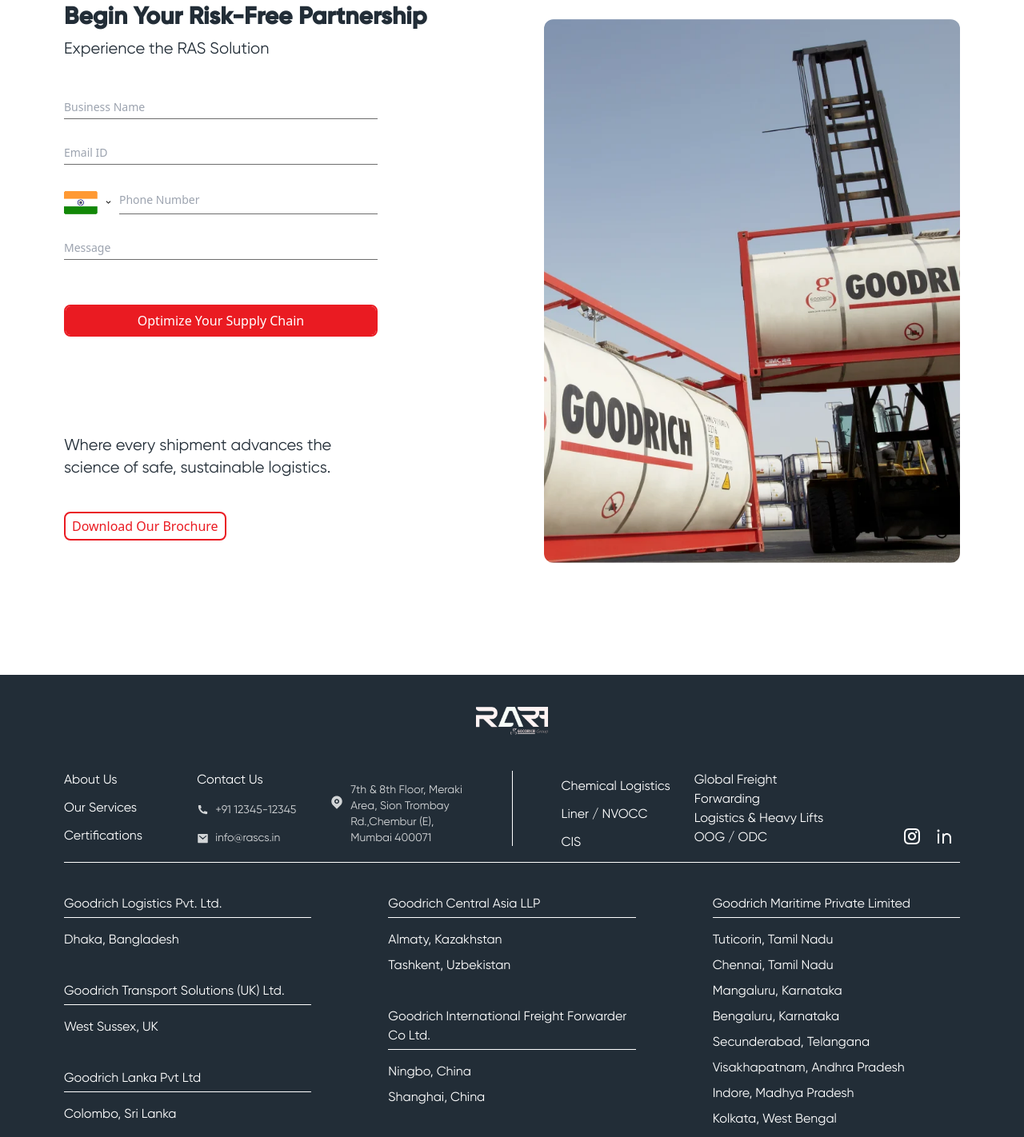
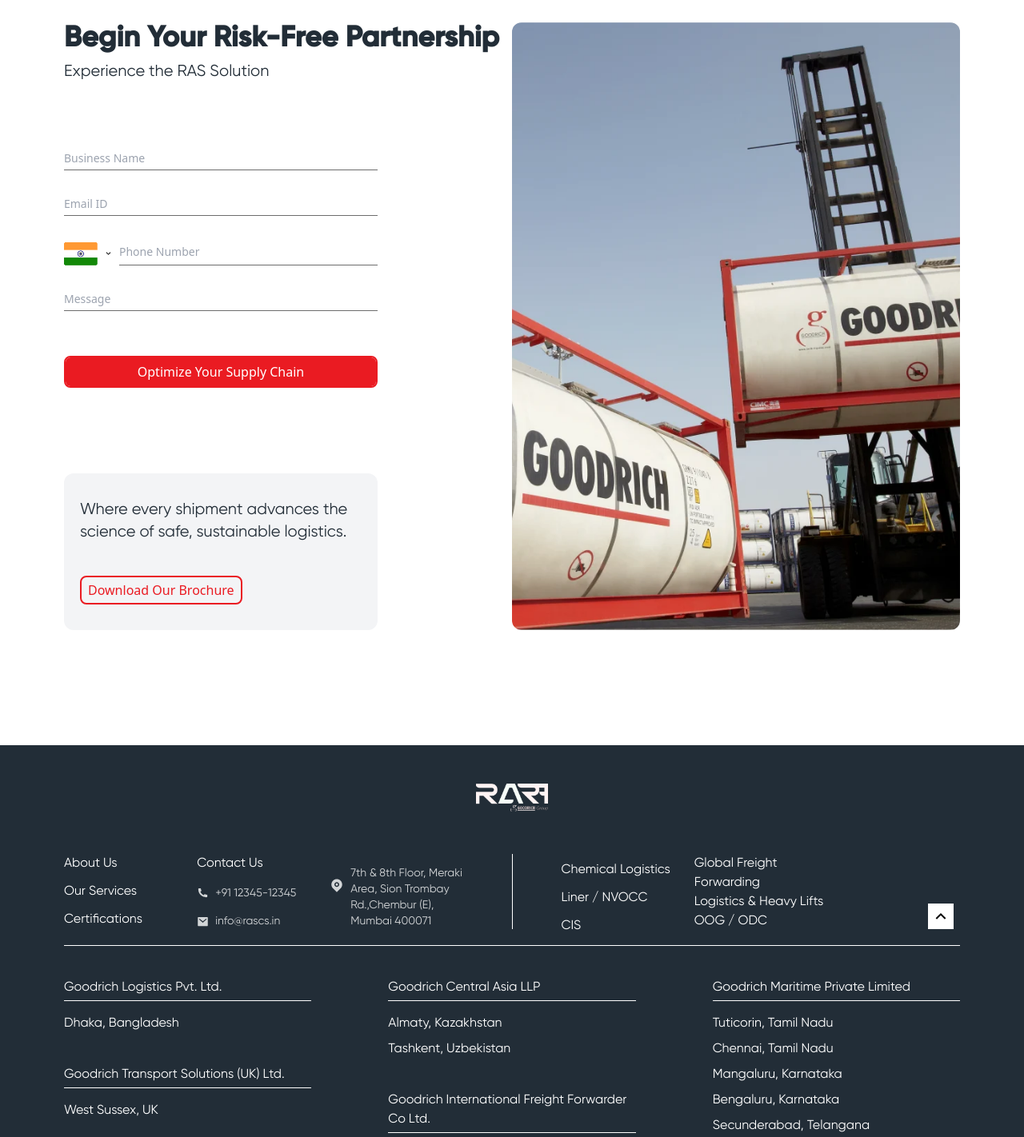
Before and after one commit to sunny-zerror/RAS, a Next.js app: page / in a window 1280 px wide. Shown: the part 5340-6762 px from the top of the page at 80% size. Built offline with nearby package versions, Linux system fonts and the light colour scheme.

Commit message:
new some changes

```diff
--- a/src/components/common/Footer.jsx
+++ b/src/components/common/Footer.jsx
@@ -1,4 +1,4 @@
-import { RiArrowDownSLine, RiInstagramLine, RiLinkedinLine, RiMailFill, RiMapPinFill, RiPhoneFill } from '@remixicon/react'
+import { RiArrowDownSLine, RiArrowUpSLine, RiInstagramLine, RiLinkedinLine, RiMailFill, RiMapPinFill, RiPhoneFill } from '@remixicon/react'
 import React, { useState } from 'react'
 import { motion, AnimatePresence } from 'framer-motion';
 
@@ -107,9 +107,9 @@
 
   return (
     <div>
-      <div className="w-full overflow-x-hidden  bg-[#222D37] md:text-xs  xl:text-base  pad ft">
-        <div className=" pt-5 md:pt-10">
-          <div className="w-full center">
+      <div className="w-full mt-20 overflow-x-hidden  bg-[#222D37] md:text-xs  xl:text-base  pad ft">
+        <div className=" pt-10">
+          <div className="w-full py-2 center">
             <img className='w-[35%] md:w-[8%]' src="/logos/RAS_logo_white.png" alt="" />
           </div>
           <div className="w-full md:h-[17vh]   mt-6 flex flex-col md:flex-row items-center justify-between md:border-b md:border-[#FFFFFF]">
@@ -125,13 +125,17 @@
                   Certifications
                 </a>
               </div>
-              <div className=" :mt-0 md:h-[70%] flex flex-col justify-between">
+              <div className=" border-b  md:border-none pb-2 md:pb-0 border-gray-500 md:h-[70%] flex flex-col justify-between">
                 <p className='max-[640px]:hidden'>Contact Us</p>
                 <p className=' text-xs xl:text-sm flex items-center opacity-80 font-semibold md:font-normal gap-2 mt-2 md:mt-0 '> <RiPhoneFill size={15} /> +91 12345-12345</p>
-                <p className=' text-xs xl:text-sm flex items-center opacity-80 font-semibold md:font-normal gap-2 my-2 md:my-0 '> <RiMailFill size={15} /> info@rascs.in</p>
+                <p className=' text-xs xl:text-sm flex items-center opacity-80 font-semibold md:font-normal gap-2 mt-2 md:my-0 '> <RiMailFill size={15} /> info@rascs.in</p>
+                <p className=' min-[640px]:hidden  text-xs xl:text-sm flex items-center opacity-80 font-semibold md:font-normal gap-2 my-2 md:my-0 '>
+                <RiMapPinFill size={18} className='  ' />
+                  7th & 8th Floor, Meraki Area, Sion Trombay Rd.,Chembur (E), Mumbai 400071
+                </p>
               </div>
 
-              <div className=" border-b md:border-none pb-5 md:pb-0 border-gray-500 w-full md:h-[70%] flex items-end opacity-80 font-semibold md:font-normal gap-2 mb-5 md:mb-0  text-xs xl:text-sm md:leading-tight">
+              <div className=" border-b max-[640px]:hidden md:border-none pb-5 md:pb-0 border-gray-500 w-full md:h-[70%] flex items-end opacity-80 font-semibold md:font-normal gap-2 mb-5 md:mb-0  text-xs xl:text-sm md:leading-tight">
                 <div className="shrink-0 h-full text-white flex items-center  ">
                   <RiMapPinFill size={18} className='translate-y-[-8px]' />
                 </div>
@@ -141,9 +145,9 @@
               </div>
 
             </div>
-            <div className="w-[.5px] bg-[#FFFFFF] h-[70%] max-[600px]:hidden"></div>
-            <div className="w-full md:w-[49.5%] h-full grid grid-cols-1 md:grid-cols-3  items-center  md:pl-5 lg:pl-14">
-            <div className=" md:h-[70%] min-[640px]:hidden flex flex-col  justify-between ">
+            <div className="   w-[.5px] bg-[#FFFFFF] h-[70%] max-[600px]:hidden"></div>
+            <div className="  mt-5 md:mt-0 w-full md:w-[49.5%] h-full grid grid-cols-1 md:grid-cols-3  items-center  md:pl-5 lg:pl-14">
+              <div className=" md:h-[70%] min-[640px]:hidden flex flex-col  justify-between ">
                 <a href="#home" className=''>
                   About Us
                 </a>
@@ -172,8 +176,15 @@
               </div>
 
               <div className="h-[70%] flex justify-end pr-2 gap-4 items-end">
-                <RiInstagramLine className='text-white' />
-                <RiLinkedinLine className='text-white' />
+                {/* <RiInstagramLine className='text-white' />
+                <RiLinkedinLine className='text-white' /> */}
+
+                <div
+                  className="p-1 cursor-pointer bg-white"
+                  onClick={() => window.scrollTo({ top: 0, behavior: 'smooth' })}
+                >
+                  <RiArrowUpSLine />
+                </div>
               </div>
 
             </div>
--- a/src/components/common/Header.jsx
+++ b/src/components/common/Header.jsx
@@ -56,7 +56,7 @@
       <div id='header' className="w-full fixed top-0 left-0 h-[7vh] md:h-[10vh] z-[99] px-6 md:px-6 lg:px-20 flex items-center justify-between bg-white">
         <div className="w-[20%]">
           <a href="#home">
-            <img className='w-[80%] md:w-[50%] lg:w-[30%]' src="/logos/ras_logo.png" alt="Logo" />
+            <img className='w-[100%] md:w-[50%] lg:w-[30%]' src="/logos/ras_logo.png" alt="Logo" />
           </a>
         </div>
 
--- a/src/components/sections/ContactSection.jsx
+++ b/src/components/sections/ContactSection.jsx
@@ -6,15 +6,15 @@
 const ContactSection = () => {
     return (
         <div>
-            <div id='contact-form' className="w-full md:h-screen  pad my-10 lg:my-20">
+            <div id='contact-form' className="w-full md:h-screen lg:h-[80vh] xl:h-[95vh]   pad my-10 lg:my-36">
                 <div className="w-full  h-full flex flex-col-reverse md:flex-row  ">
-                    <div className=" w-full md:w-1/2 h-full center">
-                        <div className="w-full h-full  overflow-hidden">
-                            <div className="w-full mt-10 flex flex-col gap-2 ">
-                                <h1 className='text-xl md:text-3xl font-semibold'>Begin Your Risk-Free Partnership</h1>
+                    <div className=" w-full md:w-1/2 h-full  center">
+                        <div className="w-full h-full flex flex-col justify-between overflow-hidden">
+                            <div className=" mb-5 md:mb-0 w-full  flex flex-col gap-2 ">
+                                <h1 className='text-xl md:text-2xl lg:text-4xl font-semibold'>Begin Your Risk-Free Partnership</h1>
                                 <p className=' text-sm md:text-xl leading-tight'>Experience the RAS Solution</p>
                             </div>
-                            <div className="w-full md:w-[70%] md:h-[50vh] flex flex-col gap-6 md:gap-8  mt-12">
+                            <div className="w-full  md:w-[70%]  flex flex-col gap-6 md:gap-8  ">
                                 <input type="text" name="" id="" placeholder='Business Name' className='outline-none pb-1 w-full  text-sm  border-b border-[#00000092] ' />
                                 <input type="text" name="" id="" placeholder='Email ID' className='outline-none pb-1 w-full  text-sm  border-b border-[#00000092] ' />
                                 <div className="flex gap-2">
@@ -29,14 +29,14 @@
                                     <FormBtn text={"Optimize Your Supply Chain"} />
                                 </div>
                             </div>
-                            <div className="w-full mt-5 md:mt-0 xl:mt-5  ">
-                                <p className=' text-xs lg:text-sm xl:text-xl w-full  md:w-[60%] '>Where every shipment advances the science of safe, sustainable logistics.</p>
+                            <div className="w-full md:w-[70%] bg-gray-100 rounded-xl py-8 p-5   ">
+                                <p className=' leading-tight text-sm xl:text-xl w-full   '>Where every shipment advances the science of safe, sustainable logistics.</p>
                                 <button className=' border-2 border-[#EA1B22] px-2 py-1 rounded-lg mt-3 xl:mt-10 text-[#EA1B22]'>Download Our Brochure</button>
                             </div>
                         </div>
                     </div>
-                    <div className=" w-full md:w-1/2 mb-5 md:pl-10 md:mb-0 h-full overflow-hidden center">
-                        <div className=" w-full h-[85%] rounded-xl overflow-hidden">
+                    <div className=" w-full md:w-1/2 mb-5  md:mb-0 h-full overflow-hidden center">
+                        <div className=" w-full h-full rounded-xl overflow-hidden">
                             <img className='w-full h-full object-cover' src="/images/contact_form.webp" alt="" />
                         </div>
                     </div>
--- a/src/components/sections/HowRas.jsx
+++ b/src/components/sections/HowRas.jsx
@@ -56,7 +56,7 @@
     return (
         <div id='our-approach' className="story_swiper_classname_container  relative  pad mt-0 lg:mt-20 ">
             <h1 className='text-xl md:text-2xl lg:text-4xl font-semibold mb-8 '>How RAS Makes It Happen</h1>
-            <div className="absolute  max-[640px]:-bottom-6 pl-10 md:pl-0 md:top-0   flex w-full  right-0 z-[90] items-center md:justify-end ">
+            <div className="absolute  max-[640px]:-bottom-10 pl-10 md:pl-0 md:top-0   flex w-full  right-0 z-[90] items-center md:justify-end ">
                 <div className="flex  pr-5 md:pr-14 gap-2 ">
                     <button
                         ref={prevRef}
--- a/src/components/sections/OurStrength.jsx
+++ b/src/components/sections/OurStrength.jsx
@@ -32,13 +32,13 @@
 
 const OurStrength = () => {
   return (
-    <div className='mt-20 lg:mt-32'>
+    <div className='mt-24 lg:mt-32'>
       <div id='our-edge' className="pad  ">
           <h1 className="text-xl md:text-2xl lg:text-4xl font-semibold mb-5">Our Edge</h1>
           <div className="flex flex-col-reverse md:flex-row items-center justify-between">
         <div className=" w-full md:w-[45%]  h-full flex gap-5 flex-col ">
           <div>
-            <p className="font-semibold text-xs md:text-lg">
+            <p className="font-semibold text-sm leading-tight md:text-lg">
               Built on Responsibility. Driven by Safety. Powered by Expertise.
             </p>
             <p className="mt-2 text-xs md:text-base leading-tight">
--- a/src/components/sections/Section1.jsx
+++ b/src/components/sections/Section1.jsx
@@ -17,7 +17,7 @@
                 </div>
             </div>
             <div className=" absolute bottom-20 md:relative w-full h-[30vh] md:h-[20vh] lg:h-[90vh]  flex items-center justify-end pr-0 md:pr-10 xl:pr-20">
-                <div className=" w-full md:w-[38%]      h-full pad flex flex-col gap-5 justify-end">
+                <div className=" w-full md:w-[38%]      h-full pad flex flex-col gap-2 md:gap-5 justify-end">
                     <p className=' text-2xl lg:text-4xl font-semibold text-white'> What is RAS</p>
                     <p className=' pr-6 md:pr-0 text-xs lg:text-base leading-tight text-white'>RAS, a Goodrich company, focuses on supply chain continuity through a well connected agency network, building on delivering  solutions that are responsible, safe, and sustainable.
                     </p>
```
Also changed, not shown: src/components/buttons/RedBtn.jsx (+10 -1 lines).
